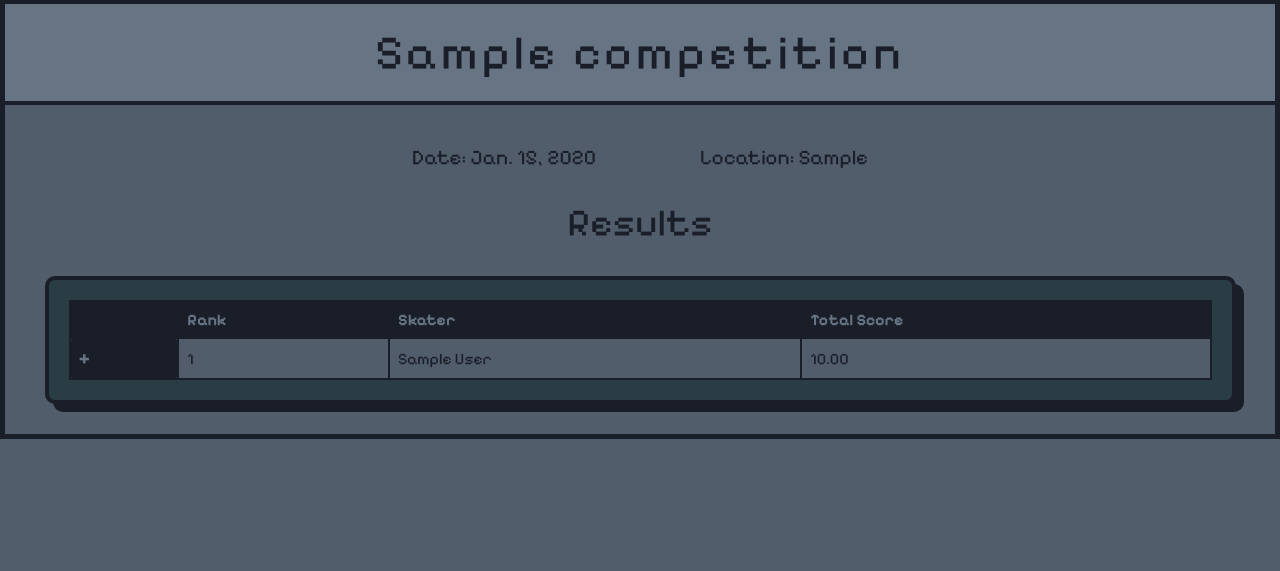
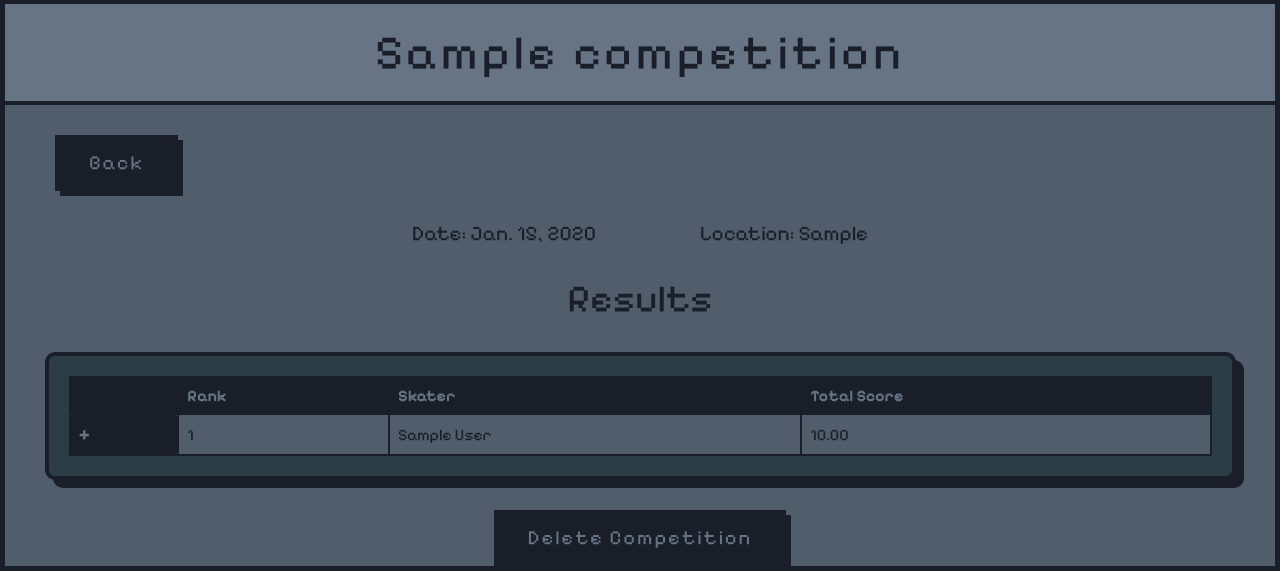
Before and after one commit to elitsamincheva/cs412, a Django app: page /figure_skating_game/competitions/1/ in a window 1280 px wide. Shown: the part 281-852 px from the top of the page. Before the commit the page ends 720 px from the top, so only its background shows below. Run offline with Django 4.2, Linux system fonts and the light colour scheme; tables that the repository leaves empty hold one stand-in row (values such as "Sample post").

Commit message:
delete competitions functionality

```diff
--- a/figure_skating_game/templates/figure_skating_game/competition_detail.html
+++ b/figure_skating_game/templates/figure_skating_game/competition_detail.html
@@ -2,6 +2,10 @@
 
 {% block content %}
   <h2 class="featured-title">{{ competition.name }}</h2>
+  <div class="back-container">
+    <a href="javascript:history.back()" class="back-button">Back</a>
+  </div>
+
   <div class="competition-info-container">
     <p>Date: {{ competition.date }}&emsp;&emsp;&emsp;&emsp;&emsp;Location: {{ competition.location }}</p>
   </div>
@@ -71,6 +75,9 @@
     <p>No results available for this competition yet.</p>
   {% endif %}
 </div>
+<div style="text-align: center; margin-top: 20px;">
+  <button id="delete-competition-button" class="sp-submit" style="margin: 0 auto;">Delete Competition</button>
+</div>
 
 
 
@@ -95,6 +102,37 @@
           control.dataset.listenerAttached = true;
         }
       });
+      const deleteButton = document.getElementById('delete-competition-button');
+        if (deleteButton) {
+            deleteButton.addEventListener('click', function(event) {
+                event.preventDefault(); // Prevent the default form submission
+
+                const confirmation = confirm("Are you sure you want to delete this competition?");
+                if (confirmation) {
+                    // Create a form and submit it to trigger the deletion
+                    const form = document.createElement('form');
+                    form.method = 'post';
+                    form.action = "{% url 'delete_competition' competition.pk %}"; // Use the URL for your delete view
+
+                    const csrfTokenInput = document.createElement('input');
+                    csrfTokenInput.type = 'hidden';
+                    csrfTokenInput.name = 'csrfmiddlewaretoken';
+                    csrfTokenInput.value = '{{ csrf_token }}';  // Include the CSRF token
+
+                    const deleteInput = document.createElement('input');
+                    deleteInput.type = 'hidden';
+                    deleteInput.name = 'delete';
+                    deleteInput.value = 'True'
+
+                    form.appendChild(csrfTokenInput);
+                    form.appendChild(deleteInput);
+
+
+                    document.body.appendChild(form); // Append the form to the body
+                    form.submit(); // Submit the form
+                }
+            });
+        }
     });
   </script>
 
--- a/figure_skating_game/templates/figure_skating_game/program_detail.html
+++ b/figure_skating_game/templates/figure_skating_game/program_detail.html
@@ -3,6 +3,9 @@
 {% block content %}
 
 <h1 class="featured-title">{{ program.title }}</h1>
+<div class="back-container">
+    <a href="javascript:history.back()" class="back-button">Back</a>
+  </div>
 <div class="skater-detail-card">
 
     <div class="skater-header">
--- a/figure_skating_game/templates/figure_skating_game/skater_detail.html
+++ b/figure_skating_game/templates/figure_skating_game/skater_detail.html
@@ -3,6 +3,9 @@
 {% block title %}{{ skater.first_name }} {{ skater.last_name }}{% endblock %}
 
 {% block content %}
+<div class="back-container">
+  <a href="javascript:history.back()" class="back-button">Back</a>
+</div>
 <div class="skater-detail-card">
   <div class="skater-header">
     <img src="{{ skater.image.url }}" alt="{{ skater.name }}" class="skater-detail-photo">
--- a/figure_skating_game/urls.py
+++ b/figure_skating_game/urls.py
@@ -39,4 +39,7 @@ urlpatterns = [
 
     path('skater/<int:pk>/update/', UpdateSkaterView.as_view(), name='update_skater'),
     # modify existing skater data
+
+    path('competition/<int:pk>/delete/', CompetitionDeleteView.as_view(), name='delete_competition'),
+    # delete a competition
 ]
--- a/figure_skating_game/views.py
+++ b/figure_skating_game/views.py
@@ -3,11 +3,12 @@ import random
 from django.shortcuts import render, redirect, get_object_or_404
 from django.core.paginator import Paginator
 from django.urls import reverse, reverse_lazy
-from django.views.generic import ListView, DetailView, FormView, UpdateView
+from django.views.generic import ListView, DetailView, FormView, UpdateView, DeleteView
 from django.views.generic.edit import CreateView
 from django.db.models import Max, Case, When, Prefetch
 
 from django.http import JsonResponse
+from django.http import HttpResponseRedirect
 
 from .forms import CompetitionForm, SelectProgramsForm, ProgramForm, SkaterForm
 from .models import *
@@ -369,3 +370,24 @@ class UpdateSkaterView(UpdateView):
 
     def get_success_url(self):
         return reverse('skater_detail', kwargs={'pk': self.object.pk})
+
+
+class CompetitionDeleteView(DeleteView):
+    model = Competition
+    template_name = 'figure_skating_game/competition_detail.html'
+    success_url = reverse_lazy('show_all_comps')
+
+    def post(self, request, *args, **kwargs):
+        if "delete" in request.POST: #check if the delete button was pressed
+            self.object = self.get_object()
+            self.object.delete()
+            return redirect(self.success_url) #redirects to competition list
+        elif "cancel" in request.POST:
+            return redirect(reverse('competition_detail', kwargs={'pk': self.kwargs['pk']})) # Redirect back to the detail view
+        else:
+            return super().post(request, *args, **kwargs)
+
+    def get_context_data(self, **kwargs):
+        context = super().get_context_data(**kwargs)
+        context['competition'] = self.get_object() #makes competition object available in the template
+        return context
--- a/static/skating-styles.css
+++ b/static/skating-styles.css
@@ -427,6 +427,7 @@ header nav a:hover {
     background-color: #2A3D45;
     flex-direction: row;
 }
+
 .skater-name-and-button {
     display: flex;
     flex-direction: column;
@@ -1078,3 +1079,29 @@ h3 {
     transform: translateY(-2px) scale(1.05);
     box-shadow: 0px 0px 0px #191E29;
 }
+
+.back-button {
+    background-color: #191E29;
+    color: #677484;
+    font-size: 20px;
+    padding: 12px 30px;
+    text-decoration: none;
+    letter-spacing: 2px;
+    border: 4px solid #191E29;
+    box-shadow: 5px 5px 0px 0px rgba(25, 30, 41, 1);
+    transition: background-color 0.3s, color 0.3s, transform 0.2s;
+    display: inline-block;
+    text-align: center;
+}
+
+.back-button:hover {
+    background-color: #677484;
+    color: #191E29;
+    transform: scale(1.05);
+}
+
+.back-container {
+    margin-bottom: 20px;
+    padding-left: 50px;
+    display: inline-block;
+}
```
Also changed, not shown: figure_skating_game/templates/figure_skating_game/create_program.html (+13 -1 lines), figure_skating_game/templates/figure_skating_game/update_skater.html (+20 -7 lines).
